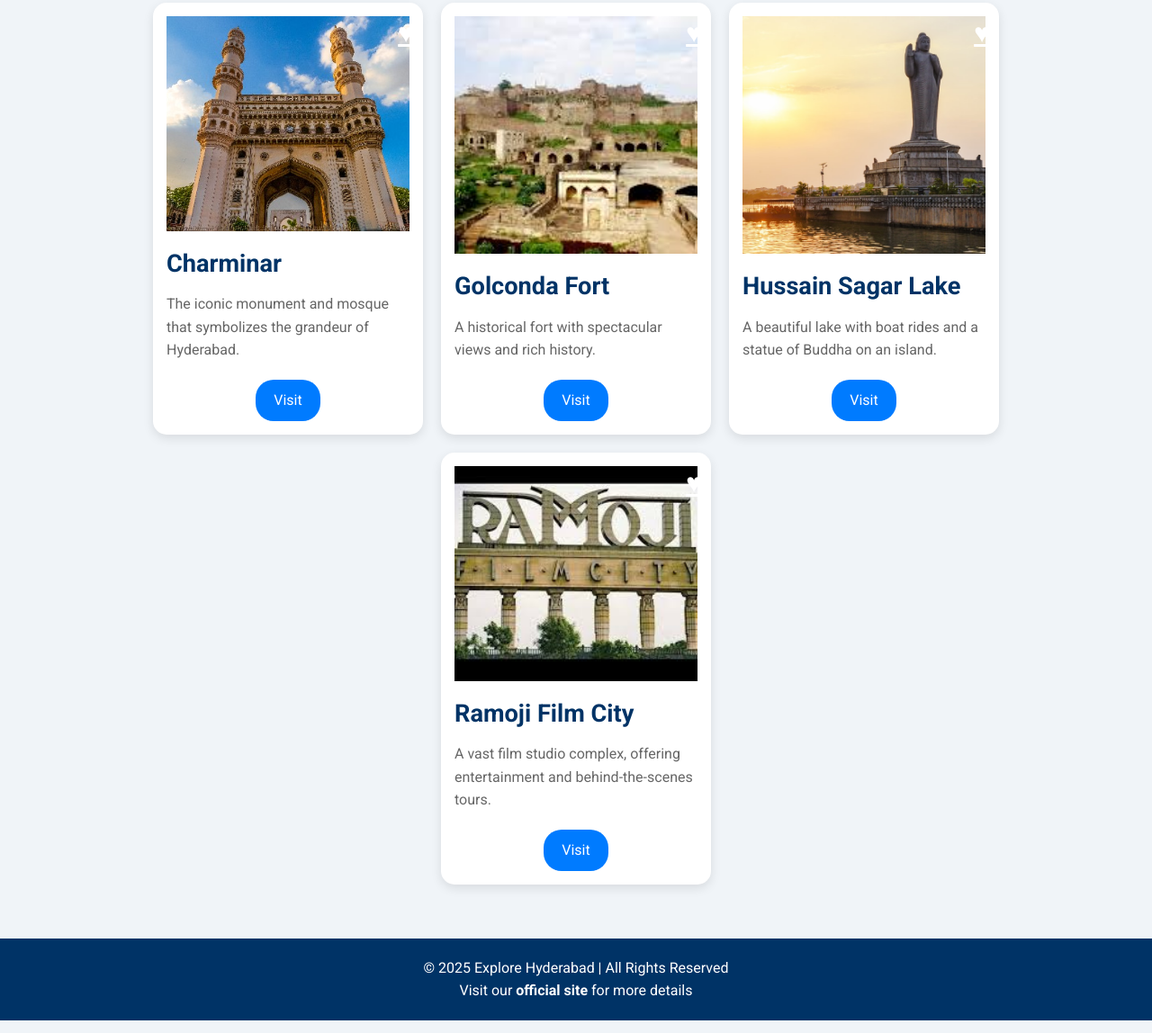
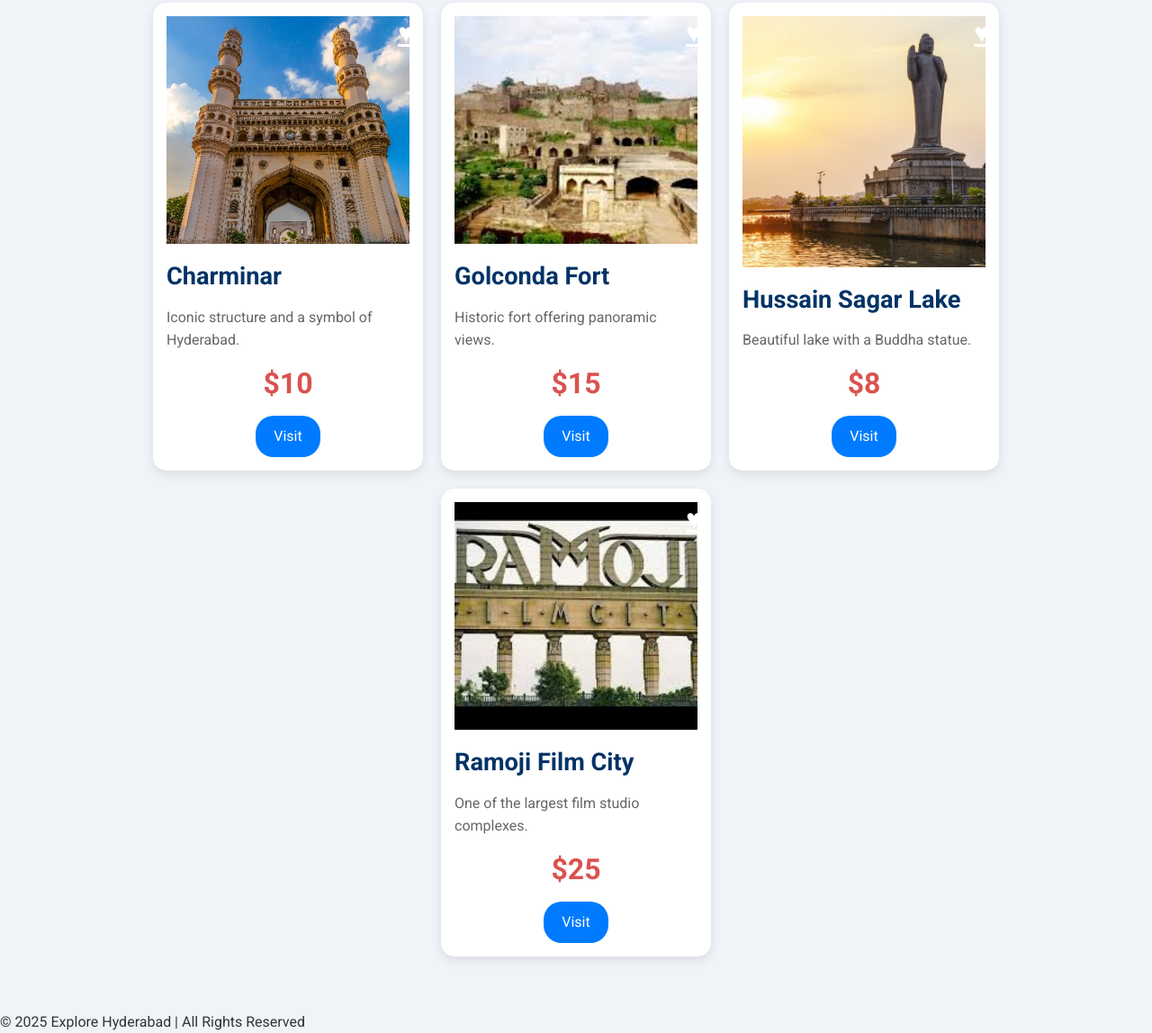
Before and after one commit to n210492/Tour-Guide, a website: page hyd.html in a window 1280 px wide. Shown: the part 515-1663 px from the top of the page at 90% size. Drawn offline with Linux system fonts and the light colour scheme.

Commit message:
Add files via upload
hyderabad

```diff
--- a/hyd.html
+++ b/hyd.html
@@ -63,7 +63,7 @@
         .card {
             background-color: white;
             width: 300px;
-            height: 480px; /* Fixed height for consistency */
+            height: 520px; /* Adjusted height to accommodate price */
             border-radius: 15px;
             box-shadow: 0 4px 12px rgba(0, 0, 0, 0.1);
             display: flex;
@@ -76,7 +76,7 @@
 
         .card img {
             width: 100%;
-            height: 60%; /* Fixed height for images */
+            height: 60%;
             object-fit: cover;
             margin-bottom: 15px;
         }
@@ -90,7 +90,15 @@
         .card p {
             font-size: 1rem;
             color: #666;
-            margin-bottom: 20px;
+            margin-bottom: 10px;
+        }
+
+        .price {
+            font-size: 2rem;
+            font-weight: bold;
+            color: #d9534f;
+            text-align: center;
+            margin-bottom: 10px;
         }
 
         .visit-btn {
@@ -101,9 +109,8 @@
             border-radius: 20px;
             text-decoration: none;
             font-size: 1rem;
-            margin-top: auto; /* Pushes the button to the bottom of the card */
             text-align: center;
-            align-self: center; /* Centers the button horizontally */
+            align-self: center;
         }
 
         .visit-btn:hover {
@@ -121,83 +128,80 @@
         }
 
         .wishlist-icon:hover {
-            color: #ff4081; /* Change color on hover */
-        }
-
-        /* Footer Section */
-        footer {
-            background-color: #003366;
-            color: white;
-            padding: 20px;
-            text-align: center;
-        }
-
-        footer a {
-            color: #fff;
-            font-weight: 700;
-            text-decoration: none;
-        }
-
-        footer a:hover {
-            text-decoration: underline;
+            color: #ff4081;
         }
     </style>
 </head>
 <body>
 
-    <!-- Hero Section -->
     <div class="hero">
         <h1>Explore Hyderabad</h1>
-        <p>The City of Pearls, A Blend of Tradition and Modernity</p>
+        <p>The Pearl City, A Fusion of Tradition & Modernity</p>
     </div>
 
-    <!-- Main Content Section -->
     <div class="main-content">
         <h2>Top Tourist Attractions in Hyderabad</h2>
         <div class="cards-container">
-            <!-- Place 1: Charminar -->
             <div class="card">
                 <img src="char.jpg" alt="Charminar">
                 <h3>Charminar</h3>
-                <p>The iconic monument and mosque that symbolizes the grandeur of Hyderabad.</p>
-                <a href="https://example.com" class="visit-btn">Visit</a>
-                <a href="wishlist.html" class="wishlist-icon">&#9829;</a> <!-- Heart icon for wishlist -->
+                <p>Iconic structure and a symbol of Hyderabad.</p>
+                <div class="price">$10</div>
+                <a href="#" class="visit-btn">Visit</a>
+                <a href="#" class="wishlist-icon" data-name="Charminar" data-image="char.jpg" data-price="$10">&#9829;</a>
             </div>
-
-            <!-- Place 2: Golconda Fort -->
             <div class="card">
                 <img src="golconda.jpg" alt="Golconda Fort">
                 <h3>Golconda Fort</h3>
-                <p>A historical fort with spectacular views and rich history.</p>
-                <a href="https://example.com" class="visit-btn">Visit</a>
-                <a href="wishlist.html" class="wishlist-icon">&#9829;</a> <!-- Heart icon for wishlist -->
+                <p>Historic fort offering panoramic views.</p>
+                <div class="price">$15</div>
+                <a href="#" class="visit-btn">Visit</a>
+                <a href="#" class="wishlist-icon" data-name="Golconda Fort" data-image="golconda.jpg" data-price="$15">&#9829;</a>
             </div>
-
-            <!-- Place 3: Hussain Sagar Lake -->
             <div class="card">
                 <img src="hus.jpg" alt="Hussain Sagar Lake">
                 <h3>Hussain Sagar Lake</h3>
-                <p>A beautiful lake with boat rides and a statue of Buddha on an island.</p>
-                <a href="https://example.com" class="visit-btn">Visit</a>
-                <a href="wishlist.html" class="wishlist-icon">&#9829;</a> <!-- Heart icon for wishlist -->
+                <p>Beautiful lake with a Buddha statue.</p>
+                <div class="price">$8</div>
+                <a href="#" class="visit-btn">Visit</a>
+                <a href="#" class="wishlist-icon" data-name="Hussain Sagar Lake" data-image="hus.jpg" data-price="$8">&#9829;</a>
             </div>
-
-            <!-- Place 4: Ramoji Film City -->
             <div class="card">
                 <img src="ram.jpg" alt="Ramoji Film City">
                 <h3>Ramoji Film City</h3>
-                <p>A vast film studio complex, offering entertainment and behind-the-scenes tours.</p>
-                <a href="https://example.com" class="visit-btn">Visit</a>
-                <a href="wishlist.html" class="wishlist-icon">&#9829;</a> <!-- Heart icon for wishlist -->
+                <p>One of the largest film studio complexes.</p>
+                <div class="price">$25</div>
+                <a href="#" class="visit-btn">Visit</a>
+                <a href="#" class="wishlist-icon" data-name="Ramoji Film City" data-image="ram.jpg" data-price="$25">&#9829;</a>
             </div>
         </div>
     </div>
 
-    <!-- Footer Section -->
     <footer>
         <p>&copy; 2025 Explore Hyderabad | All Rights Reserved</p>
-        <p>Visit our <a href="https://example.com">official site</a> for more details</p>
     </footer>
+
+    <script>
+        document.querySelectorAll('.wishlist-icon').forEach(icon => {
+            icon.addEventListener('click', function(event) {
+                event.preventDefault();
+                const item = {
+                    name: this.getAttribute('data-name'),
+                    image: this.getAttribute('data-image'),
+                    price: this.getAttribute('data-price')
+                };
+                let wishlist = JSON.parse(localStorage.getItem('wishlist')) || [];
+                const itemExists = wishlist.some(existingItem => existingItem.name === item.name);
+                if (itemExists) {
+                    alert(`${item.name} is already in your wishlist!`);
+                } else {
+                    wishlist.push(item);
+                    localStorage.setItem('wishlist', JSON.stringify(wishlist));
+                    alert(`${item.name} has been added to your wishlist!`);
+                }
+            });
+        });
+    </script>
 
 </body>
 </html>
```
